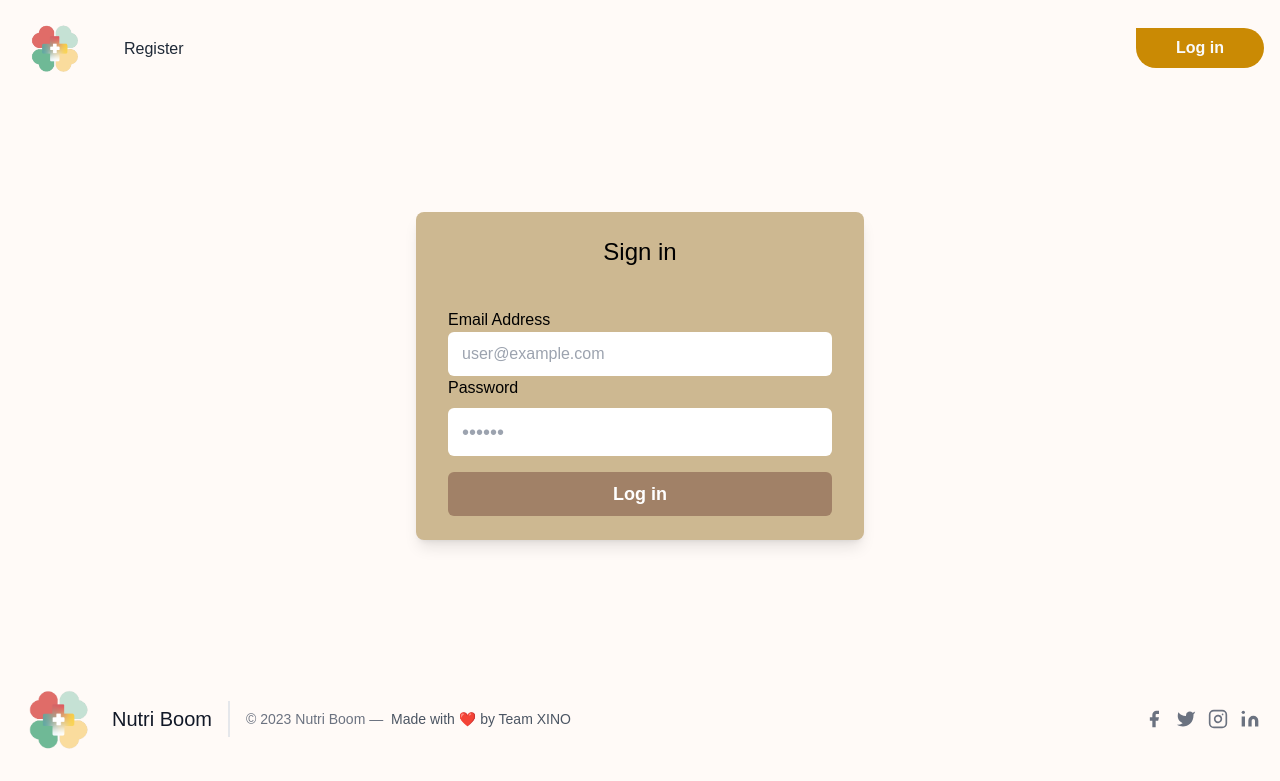
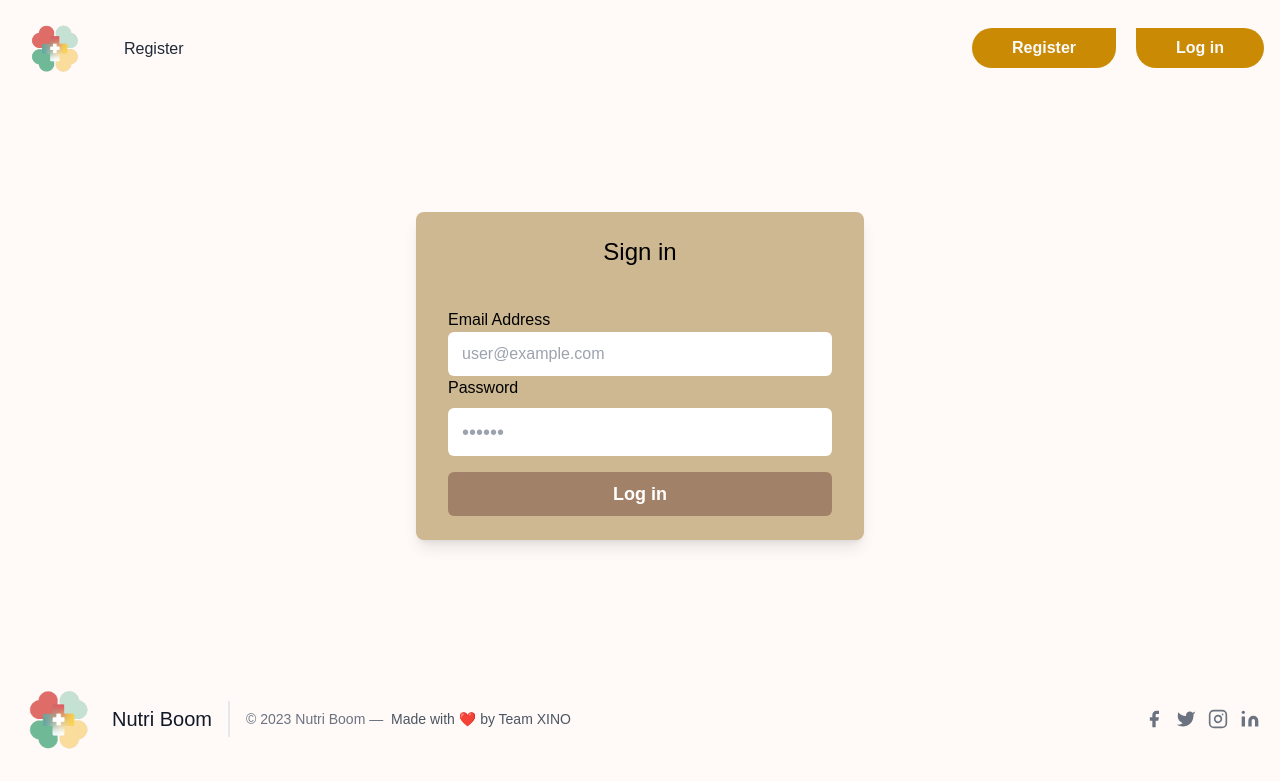
Before and after one commit to Yuvaan16/nutriboom, a Flask app: a page that uses hack/templates/base.html in a window 1280 px wide. Shown: the top 781 px of the page. Run offline with Flask 3, Linux system fonts and the light colour scheme; some libraries are stand-ins or nearby versions; some web fonts are replaced.

Commit message:
Update base.html

```diff
--- a/hack/templates/base.html
+++ b/hack/templates/base.html
@@ -59,11 +59,13 @@
 					</div>
 
 					{%else%}
-				<a href="{{url_for('login')}}"><div class="items-center flex-shrink-0 hidden lg:flex">
+			<div class="flex flex-cols  "><a href="{{url_for('register')}}"><div class="items-center flex-shrink-0 hidden lg:flex">
+				<button
+					class="px-10 py-2 mr-5 font-semibold rounded-l-full rounded-br-full  hover:border-2 hover:border-yellow-600 hover:text-yellow-600 hover:bg-transparent bg-yellow-600 text-gray-50">Register</button></a>	<a href="{{url_for('login')}}"><div class="items-center flex-shrink-0 hidden lg:flex">
 					<button
 						class="px-10 py-2 font-semibold rounded-r-full rounded-bl-full hover:border-2 hover:border-yellow-600 hover:text-yellow-600 hover:bg-transparent bg-yellow-600 text-gray-50">Log
 						in</button></a>
-				</div>
+				</div></div>
 				{%endif%}
 			<button class="p-4 lg:hidden">
 					<svg xmlns="http://www.w3.org/2000/svg" fill="none" viewBox="0 0 24 24" stroke="currentColor"
```
